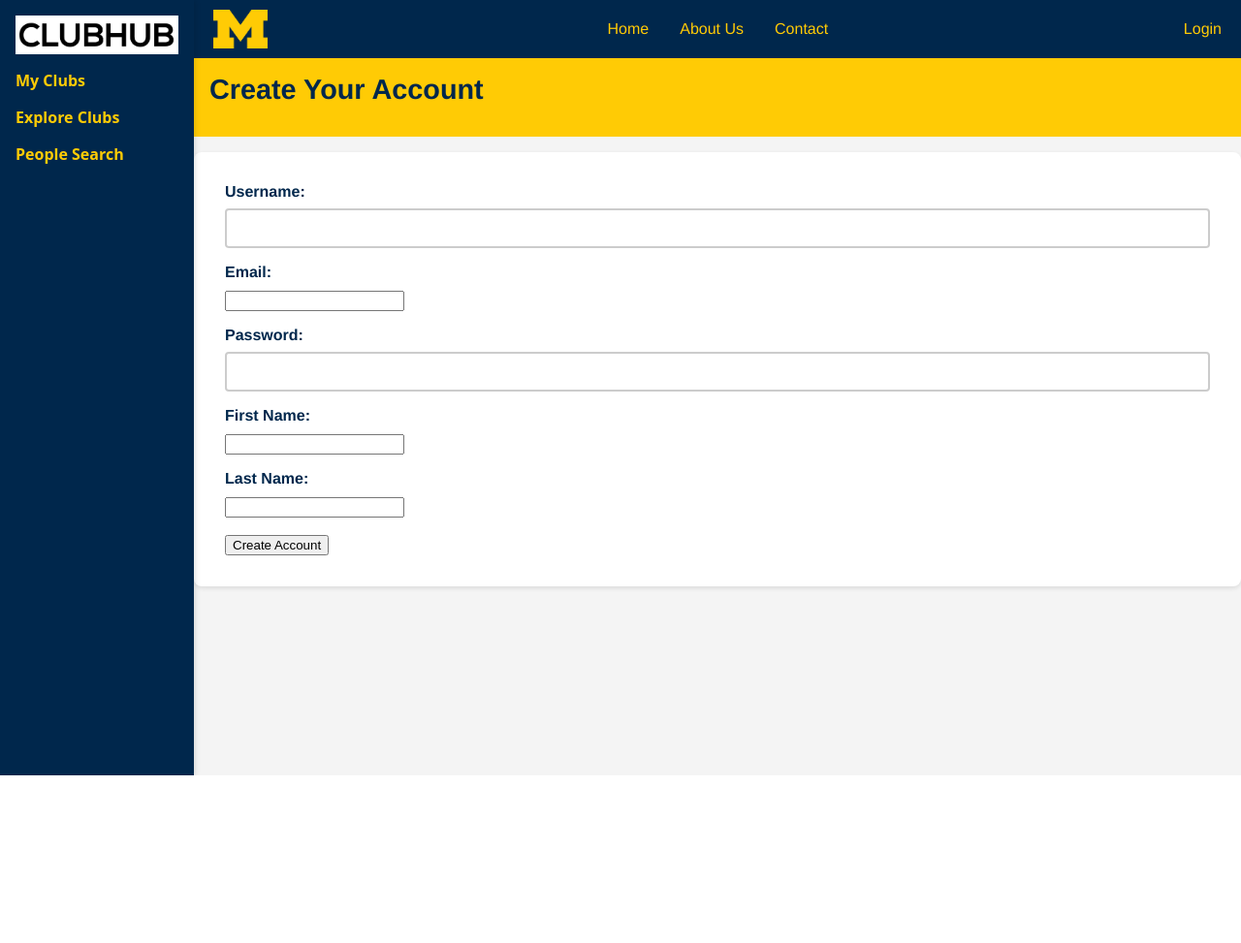
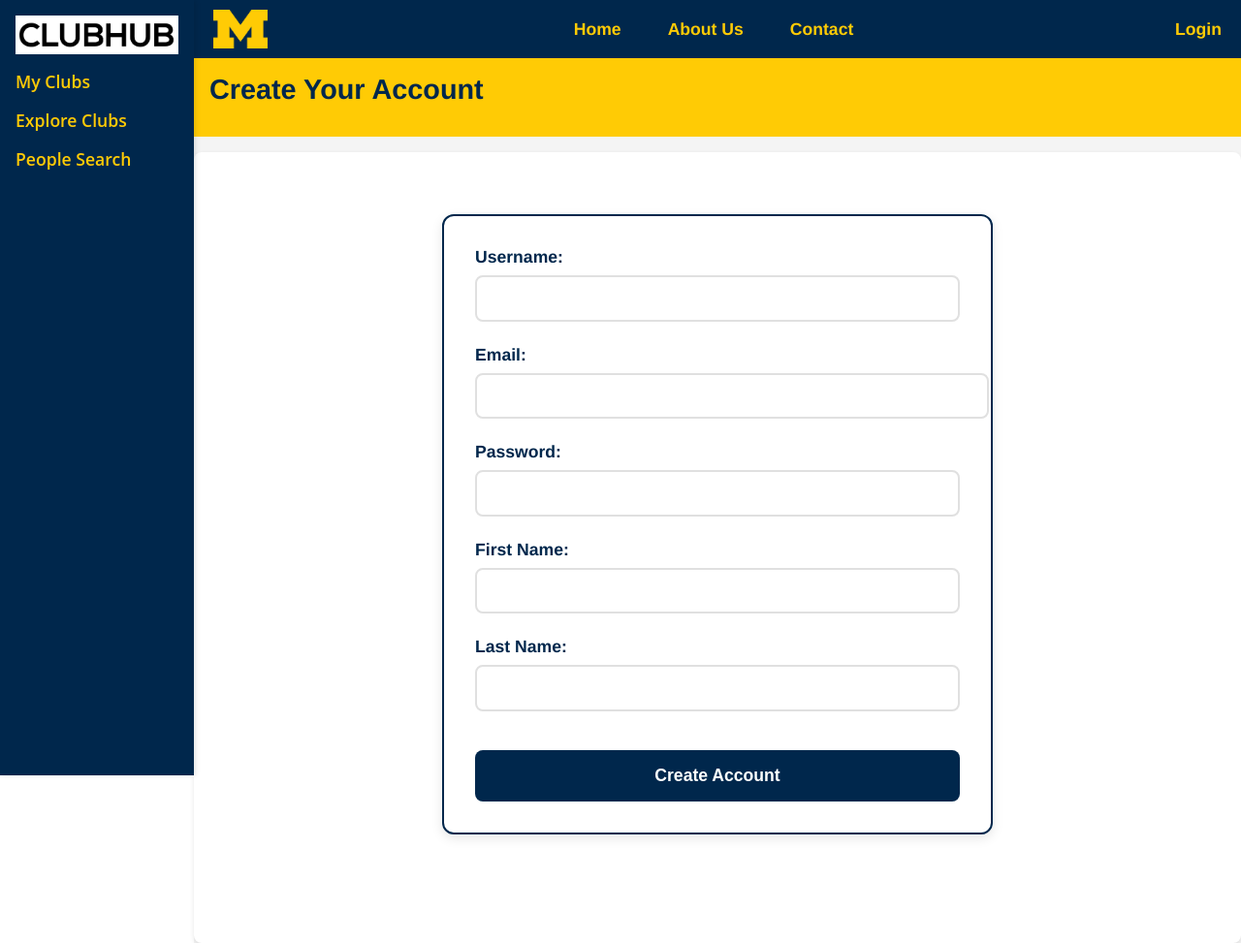
Before and after one commit to matthew-varela/show_clubhub, a Flask app: page /create_account_page in a window 1280 px wide. Shown: the whole page at 97% size. Before the commit the page ends 800 px from the top, so only its background shows below. Run offline with Flask 3, Linux system fonts and the light colour scheme.

Commit message:
many changes

```diff
--- a/static/css/style.css
+++ b/static/css/style.css
@@ -56,11 +56,15 @@ body {
 .sidebar-list a {
   color: var(--umich-maize);
   text-decoration: none;
-  font-weight: bold;
+  font-weight: 600;
+  font-size: 1.1rem;
+  transition: transform 0.2s ease;
+  display: inline-block;
 }
 
 .sidebar-list a:hover {
-  text-decoration: underline;
+  text-decoration: none;
+  transform: scale(1.05);
 }
 
 /* ----- MAIN CONTENT LAYOUT ----- */
@@ -305,17 +309,21 @@ header h1 {
   list-style: none;
   margin: 0;
   padding: 0;
-  gap: 1rem;
+  gap: 2rem;
 }
 
 .nav-center li a {
-  color: #FFCB05;  /* UMich Maize */
+  color: var(--umich-maize);
   text-decoration: none;
-  font-weight: 500;
+  font-weight: 600;
+  font-size: 1.1rem;
+  transition: transform 0.2s ease;
+  display: inline-block;
 }
 
 .nav-center li a:hover {
-  text-decoration: underline;
+  text-decoration: none;
+  transform: scale(1.05);
 }
 
 .nav-right {
@@ -325,13 +333,17 @@ header h1 {
 }
 
 .nav-right a {
-  color: #FFCB05;
+  color: var(--umich-maize);
   text-decoration: none;
-  font-weight: 500;
+  font-weight: 600;
+  font-size: 1.1rem;
+  transition: transform 0.2s ease;
+  display: inline-block;
 }
 
 .nav-right a:hover {
-  text-decoration: underline;
+  text-decoration: none;
+  transform: scale(1.05);
 }
 
 .profile-link {
@@ -760,3 +772,80 @@ header h1 {
 .modal-close:hover {
   color: var(--umich-blue);
 }
+
+/* Create Account Form Styling */
+#createAccountForm {
+  max-width: 500px;
+  margin: 2rem auto;
+  padding: 2rem;
+  background-color: white;
+  border-radius: 12px;
+  box-shadow: 0 4px 12px rgba(0, 0, 0, 0.1);
+}
+
+#createAccountForm .form-group {
+  margin-bottom: 1.5rem;
+}
+
+#createAccountForm label {
+  display: block;
+  margin-bottom: 0.5rem;
+  color: var(--umich-blue);
+  font-weight: 600;
+  font-size: 1.1rem;
+}
+
+#createAccountForm input {
+  width: 100%;
+  padding: 0.8rem;
+  border: 2px solid #e0e0e0;
+  border-radius: 8px;
+  font-size: 1rem;
+  transition: all 0.2s ease;
+}
+
+#createAccountForm input:focus {
+  border-color: var(--umich-blue);
+  outline: none;
+  box-shadow: 0 0 0 3px rgba(0, 39, 76, 0.1);
+}
+
+#createAccountForm button {
+  width: 100%;
+  padding: 1rem;
+  background-color: var(--umich-blue);
+  color: white;
+  border: none;
+  border-radius: 8px;
+  font-size: 1.1rem;
+  font-weight: 600;
+  cursor: pointer;
+  transition: all 0.2s ease;
+  margin-top: 1rem;
+}
+
+#createAccountForm button:hover {
+  background-color: #001f3a;
+  transform: translateY(-2px);
+}
+
+.message-box {
+  max-width: 500px;
+  margin: 1rem auto;
+  padding: 1rem;
+  border-radius: 8px;
+  text-align: center;
+  font-size: 1.1rem;
+}
+
+.message-box.success {
+  background-color: #d4edda;
+  color: #155724;
+  border: 1px solid #c3e6cb;
+}
+
+.message-box.error {
+  background-color: #f8d7da;
+  color: #721c24;
+  border: 1px solid #f5c6cb;
+}
--- a/templates/create_account.html
+++ b/templates/create_account.html
@@ -3,51 +3,52 @@
 <head>
   <meta charset="UTF-8" />
   <meta name="viewport" content="width=device-width, initial-scale=1.0"/>
-  <link rel="stylesheet" href="style.css">
   <title>Create Account</title>
+  <link rel="stylesheet" href="{{ url_for('static', filename='css/style.css') }}">
 </head>
 <body>
     <!-- Sidebar -->
     <div class="sidebar">
-      <img src="clubhub.png" alt="Clubhub Logo" class="sidebar-logo">
+      <img src="{{ url_for('static', filename='images/clubhub.png') }}" alt="Clubhub Logo" class="sidebar-logo">
       <ul class="sidebar-list">
         <li><a href="#my-clubs">My Clubs</a></li>
-        <li><a href="/explore_clubs">Explore Clubs</a></li>
-        <li><a href="/people">People Search</a></li>
+        <li><a href="/explore_clubs_page">Explore Clubs</a></li>
+        <li><a href="/people_page">People Search</a></li>
       </ul>
     </div>
-  <!-- Main Content Area (No Sidebar) -->
+  <!-- Main Content Area -->
   <div class="main-content">
     <!-- Top Navigation -->
     <nav class="navbar">
       <!-- Left: UMich Logo -->
       <div class="nav-left">
-        <img src="umich_logo.png" alt="UMich Logo" class="logo-image" />
+        <img src="{{ url_for('static', filename='images/umich_logo.png') }}" alt="UMich Logo" class="logo-image" />
       </div>
 
       <!-- Center: Nav links -->
       <ul class="nav-center nav-list">
-        <li><a href="/home_page">Home</a></li>
+        <li><a href="/">Home</a></li>
         <li><a href="/about_page">About Us</a></li>
         <li><a href="/contact_page">Contact</a></li>
       </ul>
 
-      <!-- Right:
-           Either show "Login" if not logged in,
-           OR "Account" + mini profile pic if logged in. -->
+      <!-- Right: Login / Profile Picture -->
       <div class="nav-right">
-        <!-- Login link (shown if not logged in) -->
+        <!-- Login link (shown when logged-out) -->
         <a id="loginNavItem" href="/login_page">Login</a>
 
-        <!-- Account link + mini pic (shown if logged in) -->
-        <a id="accountNavItem" href="/account_page" style="display: none;">Account</a>
+        <!-- Profile picture (shown when logged-in) -->
+        <div id="profilePicNavItem" style="display:none;">
+          <a href="/account_page">
             <img
               id="miniProfilePic"
               class="mini-profile-pic"
-          src="blank-prof-pic.png"
+              src="{{ url_for('static', filename='images/blank-prof-pic.png') }}"
               alt="Profile"
-          style="display: none;"
+              style="display:none;"
             />
+          </a>
+        </div>
       </div>
     </nav>
 
@@ -58,7 +59,7 @@
 
     <!-- Account Creation Form -->
     <main>
-      <form id="createAccountForm">
+      <form id="createAccountForm" class="account-container">
         <div class="form-group">
           <label for="username">Username:</label>
           <input type="text" id="username" name="username" required />
@@ -76,20 +77,20 @@
 
         <div class="form-group">
           <label for="firstname">First Name:</label>
-            <input type="firstname" id="firstname" name="firstname" required />
+          <input type="text" id="firstname" name="firstname" required />
         </div>
 
         <div class="form-group">
           <label for="lastname">Last Name:</label>
-            <input type="lastname" id="lastname" name="lastname" required />
+          <input type="text" id="lastname" name="lastname" required />
         </div>
 
-        <button type="submit">Create Account</button>
+        <button type="submit" class="primary-button">Create Account</button>
       </form>
-      <div id="resultMessage"></div>
+      <div id="resultMessage" class="message-box"></div>
     </main>
   </div>
 
-  <script src="script.js"></script>
+  <script src="{{ url_for('static', filename='js/script.js') }}"></script>
 </body>
 </html>
```
Also changed, not shown: templates/clubpage.html (+16 -20 lines), templates/userpage.html (+16 -12 lines). Lines whose indentation alone changed are shown as unchanged.
